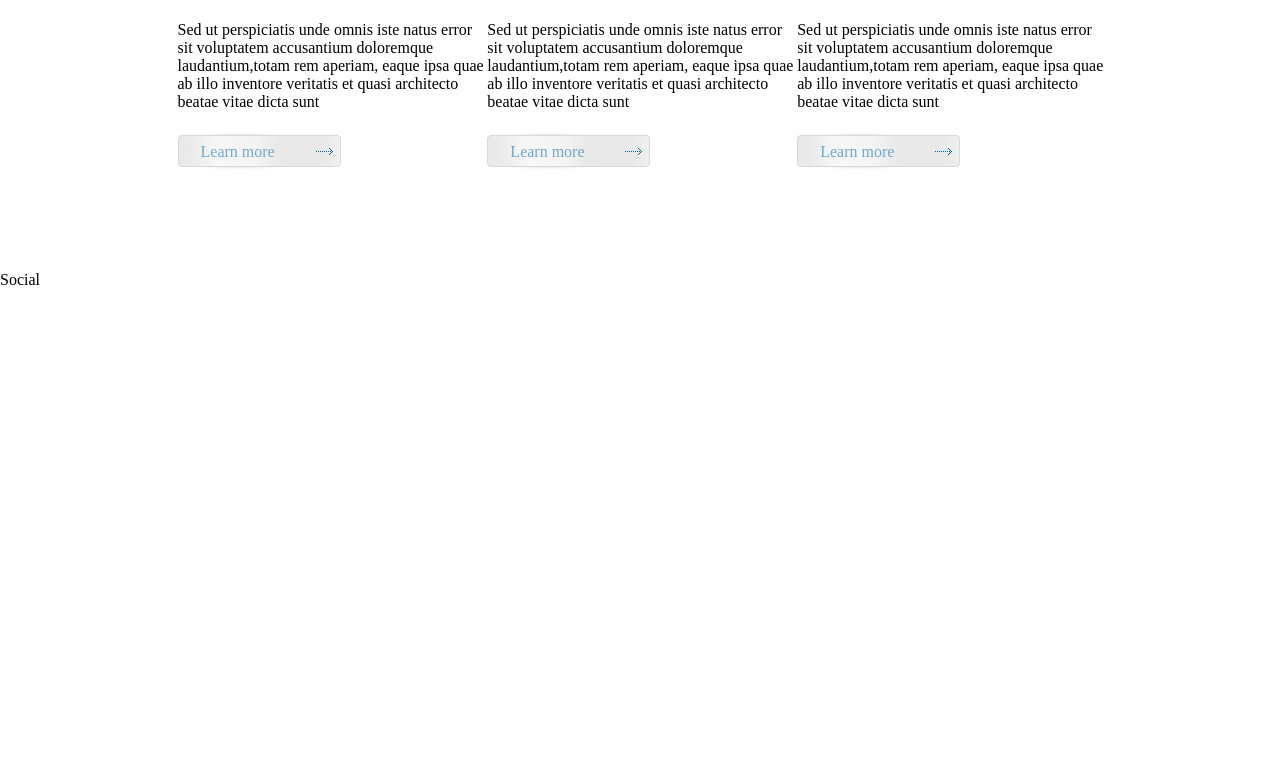
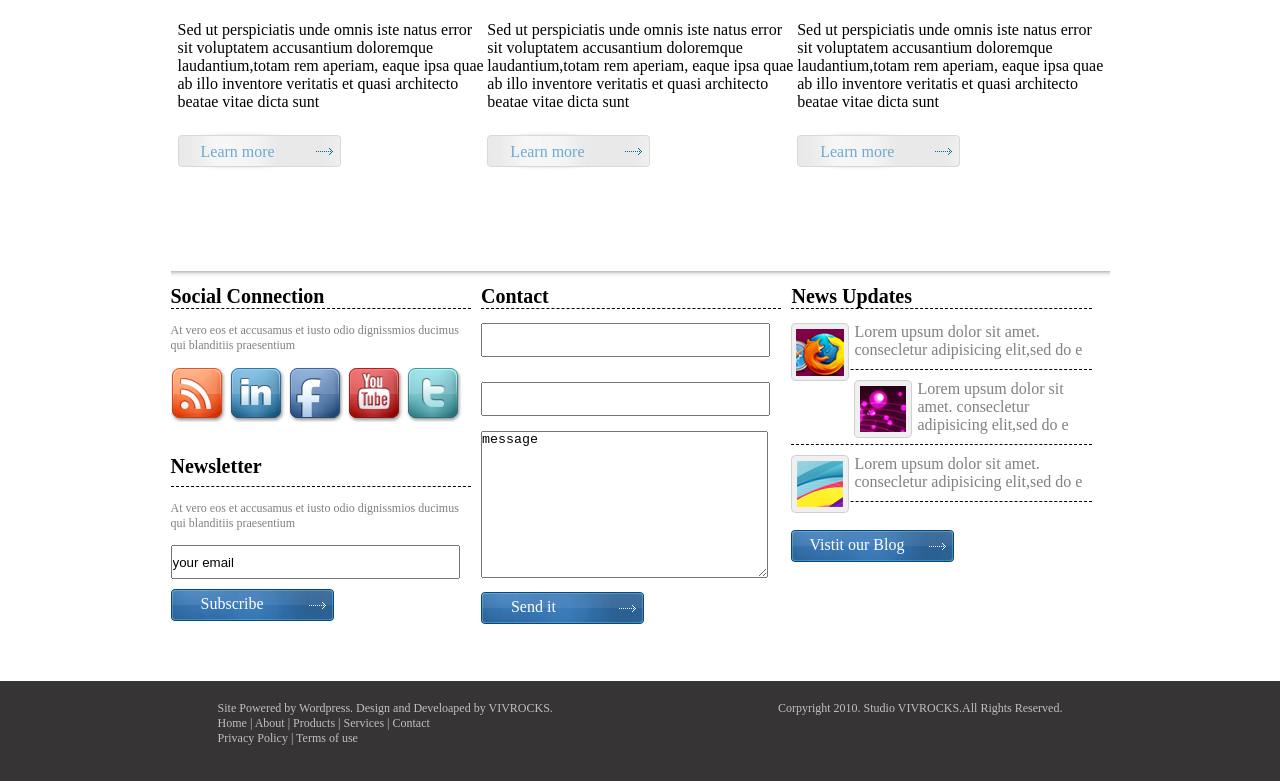
Before and after one commit to Rewindding/Ybwebsite, a plain HTML site: page index.html in a window 1280 px wide. Shown: the part 807-1588 px from the top of the page. Before the commit the page ends 1096 px from the top, so only its background shows below. Drawn offline with Linux system fonts and the light colour scheme.

Commit message:
Update index.html
done

```diff
--- a/index.html
+++ b/index.html
@@ -88,13 +88,71 @@
         </div>
 </div>
 
-<div id="bottom" style="">
-<div id="social connection">
-        <p>Social</p>
+<div id="bottom" style="width:939px;height: 400px; box-shadow: inset 0px 7px 6px -8px rgb(66, 65, 65);margin-left:auto;margin-right: auto;margin-bottom: 10px;">
+        <div id="social connection" style="width:32%;height:370px;margin-right: 10px;margin-bottom:20px;float:left;">
+                <div style="border-bottom:0.5px dashed;font-size: 20px; margin-top: 14px;margin-bottom: 14px;"><strong>Social Connection</strong></div>
+                <p style="color:grey; font-size:12px; margin-bottom: 14px;">At vero eos et accusamus et iusto odio dignissmios ducimus qui blanditiis praesentium</p>
+                <div id="icon">
+                        <img src="pic/l-t1.png" alt="">
+                        <img src="pic/l-t3.png" alt="">
+                        <img src="pic/l-t4.png" alt="">
+                        <img src="pic/l-t2.png" alt="">
+                        <img src="pic/l-t.png" alt="">
+                </div>
+                <div style="margin-top:20px;">
+                        <p style="font-size:20px;border-bottom: 0.5px dashed;line-height: 40px;margin-bottom: 14px;"><strong>Newsletter</strong></p>
+                </div>
+                <p style="color:grey; font-size:12px; margin-bottom: 14px;">At vero eos et accusamus et iusto odio dignissmios ducimus qui blanditiis praesentium</p>
+                <input type="text" name="" id="" value="your email" style="width:95%;height: 30px;">
+                <div>
+                        <img src="pic/bn-2.png" alt=""style="margin-top:10px;">
+                        <p style="position:relative; bottom:30px;left:30px;color: white;">Subscribe</p>
+                </div>
+        </div>
+
+        <div id="contact" style="width:32%;height:370px;margin-right: 10px;margin-bottom:20px;float:left;">
+                <div style="border-bottom:0.5px dashed;font-size: 20px; margin-top: 14px;margin-bottom: 14px;"><strong>Contact</strong></div>
+                <input type="text" style="width:95%;height:30px;margin-bottom: 25px;">
+                <input type="text" style="width:95%;height:30px;margin-bottom: 15px;">
+                <textarea name="" id="" cols="30" rows="10" style="width:95%;height:145px;">message</textarea>
+                <div>
+                        <img src="pic/bn-2.png" alt=""style="margin-top:10px;">
+                        <p style="position:relative; bottom:30px;left:30px;color: white;">Send it</p>
+                </div>
+        </div>
+
+        <div id="newsupdates" style="width:32%;height:370px;margin-right: 10px;margin-bottom:20px;float:left;">
+                        <div style="border-bottom:0.5px dashed;font-size: 20px; margin-top: 14px;margin-bottom: 14px;"><strong>News Updates</strong></div>
+                <div style="border-bottom:1px dashed;padding-bottom: 10px;">
+                        <img src="pic/tu.png" alt="" style="float:left;margin-right: 5px;">
+
+                        <p style="color: grey;">Lorem upsum dolor sit amet. consecletur adipisicing elit,sed do e</p>
+                </div>
+                <div style="border-bottom:1px dashed;padding-bottom: 10px;padding-top: 10px;">
+                                <img src="pic/tu2.png" alt="" style="float:left;margin-right: 5px;">
+
+                                <p style="color: grey;">Lorem upsum dolor sit amet. consecletur adipisicing elit,sed do e</p>
+                </div>
+                <div style="border-bottom:1px dashed;padding-bottom: 10px;padding-top: 10px;margin-bottom: 18px">
+                                <img src="pic/tu1.png" alt="" style="float:left;margin-right: 5px;">
+
+                                <p style="color: grey;">Lorem upsum dolor sit amet. consecletur adipisicing elit,sed do e</p>
+                </div>
+                <div>
+                                <img src="pic/bn-2.png" alt=""style="margin-top:10px;">
+                                <p style="position:relative; bottom:30px;left:18px;color: white;">Vistit our Blog</p>
+                </div>
+        </div>
 </div>
-</div>
-<footer style="background-color:rgb(27, 27, 27);">
-
+<footer style="background-color:rgb(54, 52, 52);width: 100%;height:100px;">
+    <div style="margin-left:17%; float: left;">
+        <p style="color:rgb(196, 191, 191); font-size: 12px;padding-top: 20px;">Site Powered by Wordpress. Design and Develoaped by VIVROCKS.</p>
+        <p style="color:rgb(196, 191, 191); font-size: 12px;">Home | About | Products | Services | Contact</p>
+        <p style="color:rgb(196, 191, 191); font-size: 12px;">Privacy Policy | Terms of use</p>
+    </div>
+    <div style="margin-right:17%; float: right;">
+                <p style="color:rgb(196, 191, 191); font-size: 12px;padding-top: 20px;">Corpyright 2010. Studio VIVROCKS.All Rights Reserved.</p>
+    </div>
 </footer>
 
 
```
